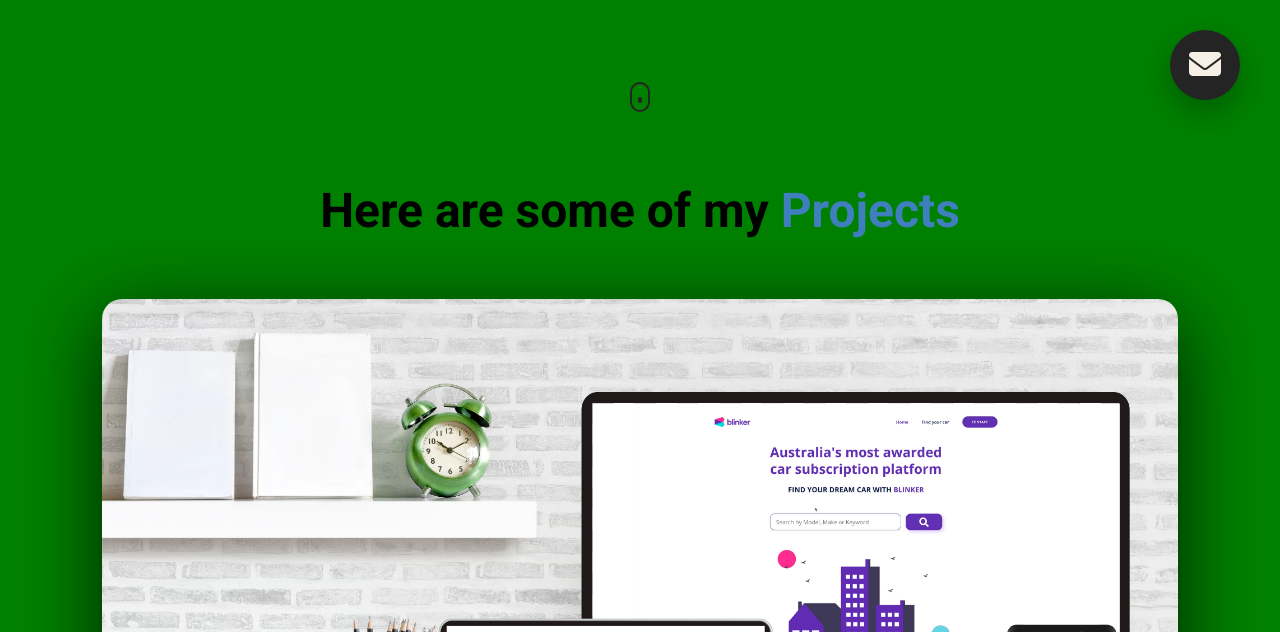
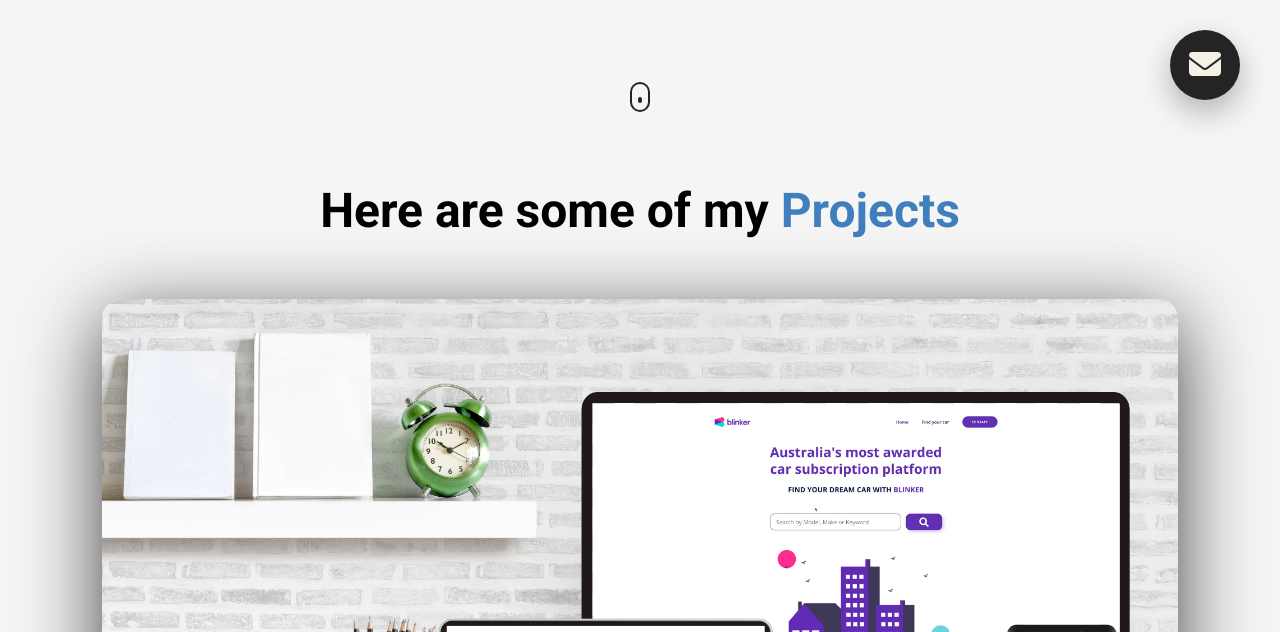
Before and after one commit to Pratv77/Portfolio-Website-V4, a plain HTML site: page index.html in a window 1280 px wide. Shown: the part 668-1300 px from the top of the page. Drawn offline with nearby package versions, Linux system fonts and the light colour scheme.

Commit message:
changed background colour back

```diff
--- a/style.css
+++ b/style.css
@@ -16,7 +16,7 @@ li {
 }
 
 section {
-  background-color: green;
+  background-color: #f5f5f5;
   transition: all 300ms ease;
 }
 
```
